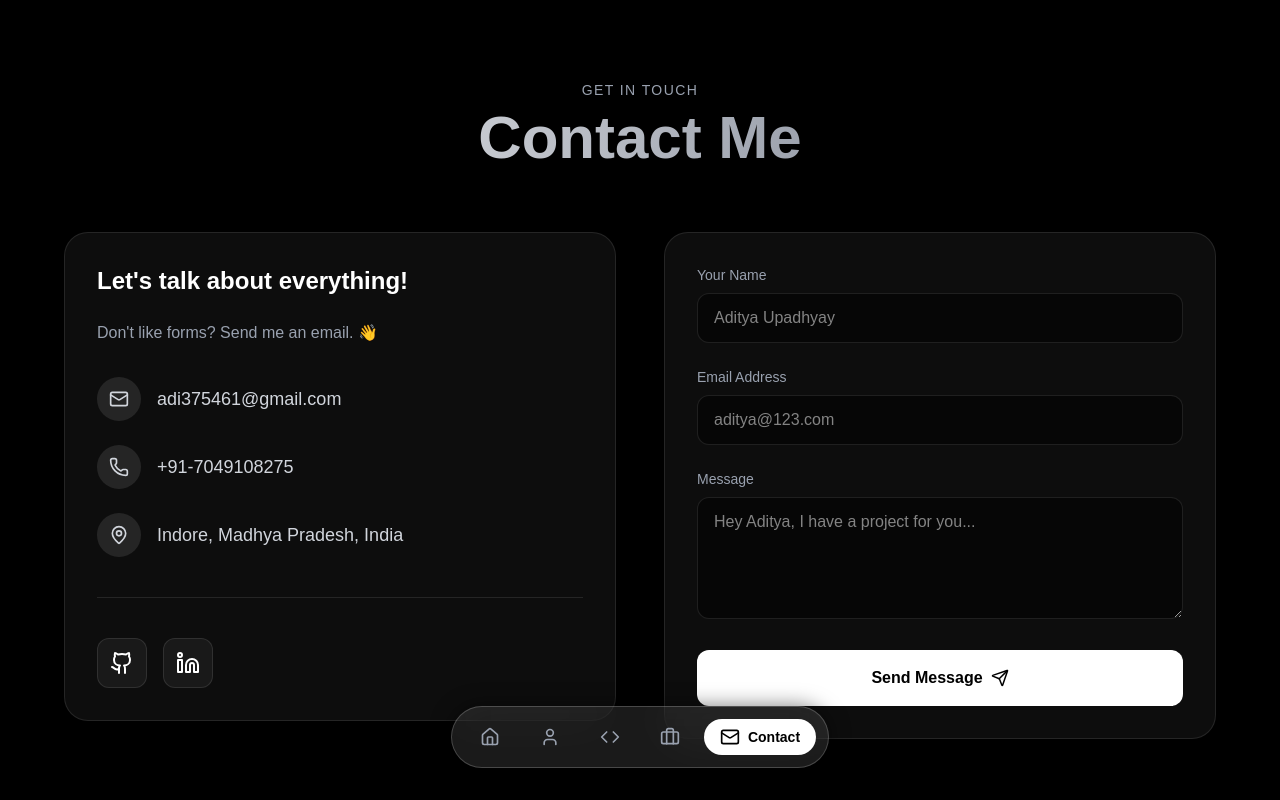
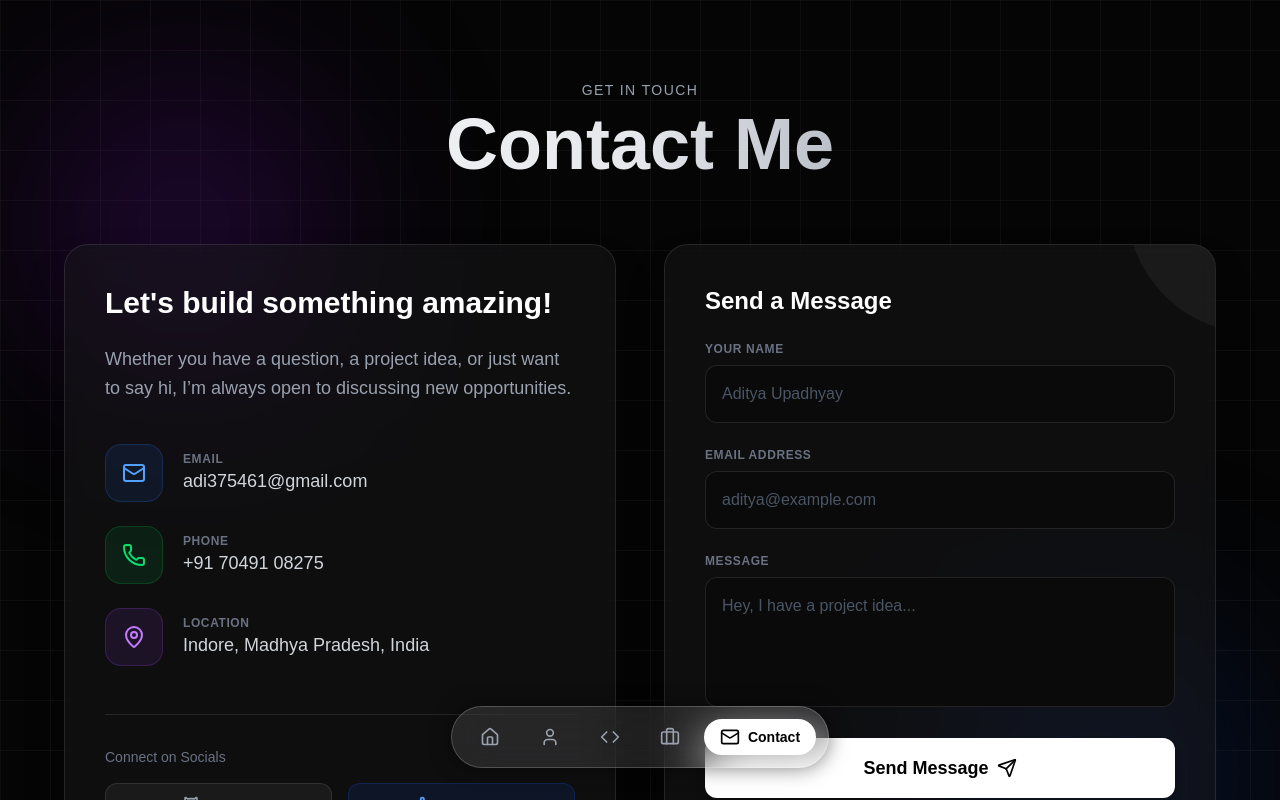
Before and after one commit to aadi90392/Aditya--Portfolio, a Next.js app: page /contact in a window 1280 px wide. Shown: the top 800 px of the page. Built offline with nearby package versions, Linux system fonts and the light colour scheme.

Commit message:
Added secure contact form with EmailJS integration

```diff
--- a/package.json
+++ b/package.json
@@ -9,6 +9,7 @@
     "lint": "eslint"
   },
   "dependencies": {
+    "@emailjs/browser": "^4.4.1",
     "clsx": "^2.1.1",
     "framer-motion": "^12.26.2",
     "lucide-react": "^0.562.0",
--- a/src/app/contact/page.tsx
+++ b/src/app/contact/page.tsx
@@ -1,150 +1,226 @@
 "use client";
 import { motion } from "framer-motion";
-import { Mail, Phone, MapPin, Send, Github, Linkedin, ExternalLink } from "lucide-react";
+import { Mail, Phone, MapPin, Send, Github, Linkedin, CheckCircle, AlertCircle } from "lucide-react";
 import Link from "next/link";
 import { useState } from "react";
+import emailjs from "@emailjs/browser";
 
 export default function Contact() {
   const [formState, setFormState] = useState({ name: "", email: "", message: "" });
   const [isSubmitting, setIsSubmitting] = useState(false);
+  const [isSent, setIsSent] = useState(false);
+  const [error, setError] = useState("");
 
   const handleSubmit = (e: React.FormEvent) => {
     e.preventDefault();
     setIsSubmitting(true);
-    // Simulation (Asal me backend lagana padega baad me)
-    setTimeout(() => {
-      alert("Thank you! I will get back to you soon.");
+    setError("");
+
+    // --- ENVs Fetching ---
+    const serviceId = process.env.NEXT_PUBLIC_SERVICE_ID;
+    const publicKey = process.env.NEXT_PUBLIC_PUBLIC_KEY;
+    const templateIdAdmin = process.env.NEXT_PUBLIC_TEMPLATE_ID_ADMIN;
+    const templateIdUser = process.env.NEXT_PUBLIC_TEMPLATE_ID_USER;
+
+    // Safety Check: Agar .env file load nahi hui to crash na ho
+    if (!serviceId || !publicKey || !templateIdAdmin || !templateIdUser) {
+      setError("Configuration Error: Keys not found. Please check .env.local");
       setIsSubmitting(false);
+      return;
+    }
+
+    const templateParams = {
+      from_name: formState.name,
+      from_email: formState.email,
+      message: formState.message,
+      to_name: "Aditya Upadhyay",
+    };
+
+    // 1. Send Email to YOU (Admin)
+    emailjs.send(serviceId, templateIdAdmin, templateParams, publicKey)
+      .then((response) => {
+        // 2. Send Auto-Reply to VISITOR (Background Process)
+        emailjs.send(serviceId, templateIdUser, templateParams, publicKey)
+          .catch((err) => console.error("Auto-Reply failed silently:", err));
+
+        // Success UI
+        setIsSubmitting(false);
+        setIsSent(true);
         setFormState({ name: "", email: "", message: "" });
-    }, 1500);
+
+        // Reset Success Message after 5 seconds
+        setTimeout(() => setIsSent(false), 5000);
+      })
+      .catch((err) => {
+        console.error("FAILED...", err);
+        setIsSubmitting(false);
+        setError("Something went wrong. Please try again later.");
+      });
   };
 
   return (
-    <div className="min-h-screen bg-black text-white py-20 px-4 md:px-10 pb-32">
+    <div className="min-h-screen w-full bg-[#050505] text-white py-20 px-4 md:px-10 pb-32 relative overflow-hidden">
+
+      {/* Background Grid */}
+      <div className="absolute inset-0 z-0 bg-[linear-gradient(to_right,#80808012_1px,transparent_1px),linear-gradient(to_bottom,#80808012_1px,transparent_1px)] bg-[size:50px_50px] mask-image:radial-gradient(ellipse_60%_50%_at_50%_0%,#000_70%,transparent_100%)"></div>
+
+      {/* Glow Blobs */}
+      <div className="absolute top-20 left-10 w-72 h-72 bg-purple-600/20 rounded-full blur-[100px] pointer-events-none"></div>
+      <div className="absolute bottom-20 right-10 w-72 h-72 bg-blue-600/20 rounded-full blur-[100px] pointer-events-none"></div>
 
       {/* Title Section */}
       <motion.div
         initial={{ opacity: 0, y: -20 }}
         animate={{ opacity: 1, y: 0 }}
-        className="text-center mb-16"
+        className="text-center mb-16 relative z-10"
       >
         <h2 className="text-gray-400 uppercase tracking-widest text-sm mb-2">Get in Touch</h2>
-        <h1 className="text-4xl md:text-6xl font-bold bg-clip-text text-transparent bg-gradient-to-r from-white to-gray-500">
+        <h1 className="text-5xl md:text-7xl font-bold bg-clip-text text-transparent bg-gradient-to-r from-white via-gray-200 to-gray-500">
           Contact Me
         </h1>
       </motion.div>
 
-      <div className="max-w-6xl mx-auto grid grid-cols-1 md:grid-cols-2 gap-12">
+      <div className="max-w-6xl mx-auto grid grid-cols-1 lg:grid-cols-2 gap-12 relative z-10">
 
-        {/* Left Side: Contact Info */}
+        {/* LEFT SIDE: INFO CARD */}
         <motion.div
           initial={{ x: -50, opacity: 0 }}
           animate={{ x: 0, opacity: 1 }}
           transition={{ duration: 0.5 }}
           className="space-y-8"
         >
-          <div className="bg-white/5 border border-white/10 p-8 rounded-3xl backdrop-blur-sm">
-            <h3 className="text-2xl font-bold mb-6 text-white">Let's talk about everything!</h3>
-            <p className="text-gray-400 mb-8">
-              Don't like forms? Send me an email. 👋
+          <div className="bg-zinc-900/50 border border-white/10 p-8 md:p-10 rounded-3xl backdrop-blur-md h-full flex flex-col justify-between hover:border-white/20 transition-all shadow-2xl">
+            <div>
+              <h3 className="text-3xl font-bold mb-6 text-white">Let's build something amazing!</h3>
+              <p className="text-gray-400 mb-10 text-lg leading-relaxed">
+                Whether you have a question, a project idea, or just want to say hi, I’m always open to discussing new opportunities.
               </p>
 
               <div className="space-y-6">
-              {/* Email */}
-              <a href="mailto:adi375461@gmail.com" className="flex items-center gap-4 text-gray-300 hover:text-white transition-colors group">
-                <div className="p-3 bg-white/10 rounded-full group-hover:bg-blue-500/20 group-hover:text-blue-400 transition-colors">
-                  <Mail size={20} />
+                <a href="mailto:adi375461@gmail.com" className="flex items-center gap-5 text-gray-300 hover:text-white transition-colors group">
+                  <div className="p-4 bg-blue-500/10 border border-blue-500/20 rounded-2xl group-hover:bg-blue-500/20 group-hover:scale-110 transition-all">
+                    <Mail size={24} className="text-blue-400" />
                   </div>
-                <span className="text-lg">adi375461@gmail.com</span>
+                  <div>
+                    <div className="text-xs text-gray-500 uppercase tracking-wider font-bold">Email</div>
+                    <div className="text-lg font-medium">adi375461@gmail.com</div>
+                  </div>
                 </a>
 
-              {/* Phone */}
-              <a href="tel:+917049108275" className="flex items-center gap-4 text-gray-300 hover:text-white transition-colors group">
-                <div className="p-3 bg-white/10 rounded-full group-hover:bg-green-500/20 group-hover:text-green-400 transition-colors">
-                  <Phone size={20} />
+                <a href="tel:+917049108275" className="flex items-center gap-5 text-gray-300 hover:text-white transition-colors group">
+                  <div className="p-4 bg-green-500/10 border border-green-500/20 rounded-2xl group-hover:bg-green-500/20 group-hover:scale-110 transition-all">
+                    <Phone size={24} className="text-green-400" />
                   </div>
-                <span className="text-lg">+91-7049108275</span>
+                  <div>
+                    <div className="text-xs text-gray-500 uppercase tracking-wider font-bold">Phone</div>
+                    <div className="text-lg font-medium">+91 70491 08275</div>
+                  </div>
                 </a>
 
-              {/* Location */}
-              <div className="flex items-center gap-4 text-gray-300 group">
-                <div className="p-3 bg-white/10 rounded-full group-hover:bg-purple-500/20 group-hover:text-purple-400 transition-colors">
-                  <MapPin size={20} />
+                <div className="flex items-center gap-5 text-gray-300 group">
+                  <div className="p-4 bg-purple-500/10 border border-purple-500/20 rounded-2xl group-hover:bg-purple-500/20 group-hover:scale-110 transition-all">
+                    <MapPin size={24} className="text-purple-400" />
                   </div>
-                <span className="text-lg">Indore, Madhya Pradesh, India</span>
+                  <div>
+                    <div className="text-xs text-gray-500 uppercase tracking-wider font-bold">Location</div>
+                    <div className="text-lg font-medium">Indore, Madhya Pradesh, India</div>
+                  </div>
+                </div>
               </div>
             </div>
 
-            {/* Social Links */}
-            <div className="mt-10 pt-10 border-t border-white/10 flex gap-4">
-               <Link href="https://github.com/aadi90392" target="_blank" className="p-3 bg-white/5 border border-white/10 rounded-xl hover:bg-white/20 transition-all hover:scale-110">
-                 <Github size={24} />
+            <div className="mt-12 pt-8 border-t border-white/10">
+              <p className="text-gray-500 text-sm mb-4">Connect on Socials</p>
+              <div className="flex gap-4">
+                 <Link href="https://github.com/aadi90392" target="_blank" className="flex-1 p-3 bg-white/5 border border-white/10 rounded-xl hover:bg-white/10 transition-all hover:scale-105 flex items-center justify-center gap-2 group">
+                   <Github size={20} className="group-hover:text-white text-gray-400" /> <span className="text-sm font-bold">GitHub</span>
                  </Link>
-               <Link href="https://www.linkedin.com/in/adityaupadhyay-tech/" target="_blank" className="p-3 bg-white/5 border border-white/10 rounded-xl hover:bg-white/20 transition-all hover:scale-110">
-                 <Linkedin size={24} />
+                 <Link href="https://www.linkedin.com/in/adityaupadhyay-tech/" target="_blank" className="flex-1 p-3 bg-blue-600/10 border border-blue-600/20 rounded-xl hover:bg-blue-600/20 transition-all hover:scale-105 flex items-center justify-center gap-2 group">
+                   <Linkedin size={20} className="text-blue-400" /> <span className="text-sm font-bold text-blue-100">LinkedIn</span>
                  </Link>
+              </div>
             </div>
           </div>
         </motion.div>
 
-
-        {/* Right Side: Contact Form */}
+        {/* RIGHT SIDE: FORM */}
         <motion.div
           initial={{ x: 50, opacity: 0 }}
           animate={{ x: 0, opacity: 1 }}
           transition={{ duration: 0.5 }}
-          className="bg-white/5 border border-white/10 p-8 rounded-3xl backdrop-blur-sm"
+          className="bg-zinc-900/50 border border-white/10 p-8 md:p-10 rounded-3xl backdrop-blur-md shadow-2xl relative overflow-hidden"
         >
-          <form onSubmit={handleSubmit} className="space-y-6">
+          <div className="absolute top-0 right-0 w-32 h-32 bg-white/5 rounded-bl-full -mr-10 -mt-10"></div>
+
+          <h3 className="text-2xl font-bold mb-6">Send a Message</h3>
+
+          <form onSubmit={handleSubmit} className="space-y-6 relative z-10">
             <div>
-              <label htmlFor="name" className="block text-sm font-medium text-gray-400 mb-2">Your Name</label>
+              <label htmlFor="name" className="block text-xs font-bold text-gray-500 uppercase tracking-wider mb-2">Your Name</label>
               <input
                 type="text"
                 id="name"
+                name="from_name"
                 value={formState.name}
                 onChange={(e) => setFormState({...formState, name: e.target.value})}
                 required
-                className="w-full bg-black/50 border border-white/10 rounded-xl px-4 py-3 text-white focus:outline-none focus:border-blue-500 focus:ring-1 focus:ring-blue-500 transition-all"
+                className="w-full bg-[#0a0a0a] border border-white/10 rounded-xl px-4 py-4 text-white focus:outline-none focus:border-purple-500 focus:ring-1 focus:ring-purple-500 transition-all placeholder-gray-600"
                 placeholder="Aditya Upadhyay"
               />
             </div>
 
             <div>
-              <label htmlFor="email" className="block text-sm font-medium text-gray-400 mb-2">Email Address</label>
+              <label htmlFor="email" className="block text-xs font-bold text-gray-500 uppercase tracking-wider mb-2">Email Address</label>
               <input
                 type="email"
                 id="email"
+                name="from_email"
                 value={formState.email}
                 onChange={(e) => setFormState({...formState, email: e.target.value})}
                 required
-                className="w-full bg-black/50 border border-white/10 rounded-xl px-4 py-3 text-white focus:outline-none focus:border-blue-500 focus:ring-1 focus:ring-blue-500 transition-all"
-                placeholder="aditya@123.com"
+                className="w-full bg-[#0a0a0a] border border-white/10 rounded-xl px-4 py-4 text-white focus:outline-none focus:border-purple-500 focus:ring-1 focus:ring-purple-500 transition-all placeholder-gray-600"
+                placeholder="aditya@example.com"
               />
             </div>
 
             <div>
-              <label htmlFor="message" className="block text-sm font-medium text-gray-400 mb-2">Message</label>
+              <label htmlFor="message" className="block text-xs font-bold text-gray-500 uppercase tracking-wider mb-2">Message</label>
               <textarea
                 id="message"
+                name="message"
                 rows={4}
                 value={formState.message}
                 onChange={(e) => setFormState({...formState, message: e.target.value})}
                 required
-                className="w-full bg-black/50 border border-white/10 rounded-xl px-4 py-3 text-white focus:outline-none focus:border-blue-500 focus:ring-1 focus:ring-blue-500 transition-all"
-                placeholder="Hey Aditya, I have a project for you..."
+                className="w-full bg-[#0a0a0a] border border-white/10 rounded-xl px-4 py-4 text-white focus:outline-none focus:border-purple-500 focus:ring-1 focus:ring-purple-500 transition-all placeholder-gray-600 resize-none"
+                placeholder="Hey, I have a project idea..."
               ></textarea>
             </div>
 
+            {error && (
+              <div className="flex items-center gap-2 text-red-400 text-sm bg-red-500/10 p-3 rounded-lg border border-red-500/20">
+                <AlertCircle size={16} /> {error}
+              </div>
+            )}
+
             <button
               type="submit"
-              disabled={isSubmitting}
-              className="w-full bg-white text-black font-bold py-4 rounded-xl hover:bg-gray-200 transition-all flex items-center justify-center gap-2 disabled:opacity-50 disabled:cursor-not-allowed"
+              disabled={isSubmitting || isSent}
+              className={`w-full font-bold py-4 rounded-xl transition-all flex items-center justify-center gap-2 text-lg shadow-lg
+                ${isSent
+                  ? "bg-green-500 text-white hover:bg-green-600"
+                  : "bg-white text-black hover:bg-gray-200 hover:scale-[1.02]"
+                } disabled:opacity-70 disabled:cursor-not-allowed`}
             >
               {isSubmitting ? (
                 "Sending..."
+              ) : isSent ? (
+                <>
+                  Message Sent! <CheckCircle size={20} />
+                </>
               ) : (
                 <>
-                  Send Message <Send size={18} />
+                  Send Message <Send size={20} />
                 </>
               )}
             </button>
```
Also changed, not shown: 2 other files (tests, documents, lock files or other folders). Lines whose indentation alone changed are shown as unchanged.
